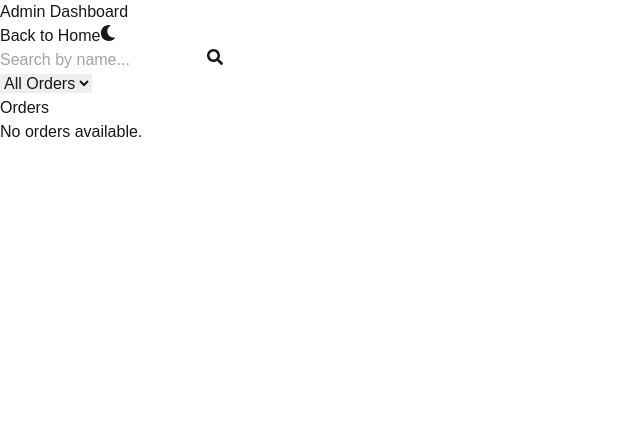
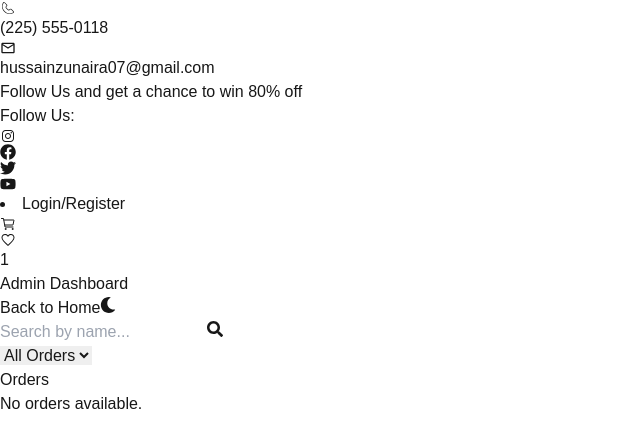
Before and after one commit to zunaira-45/ecommerce-web, a Next.js app: page /dashboard in a window 1280 px wide. Shown: the top 448 px of the page, without its empty margins (0-640 px from the left). Built offline with nearby package versions, Linux system fonts and the light colour scheme.

Commit message:
Update page.tsx

```diff
--- a/src/app/dashboard/page.tsx
+++ b/src/app/dashboard/page.tsx
@@ -2,13 +2,19 @@
 
 import React, { useEffect, useState } from "react";
 import { useRouter } from "next/navigation";
-import { FaSearch, FaMoon, FaSun, FaDownload, FaEye } from "react-icons/fa";
+import { FaSearch, FaMoon, FaSun, FaEye } from "react-icons/fa";
 import { toast } from "react-toastify";
+import Topbar from "../Components/Topbar";
 
 interface Order {
   id: string;
   cart: { id: string; title: string; price: number; imageUrl: string }[];
-  billingInfo: { name: string; address: string; postalCode: string; paymentMethod: string };
+  billingInfo: {
+    name: string;
+    address: string;
+    postalCode: string;
+    paymentMethod: string;
+  };
   status: string;
   totalPrice: number;
 }
@@ -20,7 +26,6 @@ const AdminDashboard: React.FC = () => {
   const [darkMode, setDarkMode] = useState(false);
   const [selectedOrder, setSelectedOrder] = useState<Order | null>(null);
   const router = useRouter();
-
 
   useEffect(() => {
     const storedOrders = JSON.parse(localStorage.getItem("orders") || "[]");
@@ -46,9 +51,17 @@ const AdminDashboard: React.FC = () => {
   });
 
   return (
-    <div className={`min-h-screen ${darkMode ? "bg-gray-900 text-white" : "bg-gray-100 text-gray-800"} flex flex-col`}>
-
-      <div className={`p-4 shadow-md flex justify-between items-center ${darkMode ? "bg-gray-800" : "bg-blue-900 text-white"}`}>
+    <div
+      className={`min-h-screen ${
+        darkMode ? "bg-gray-900 text-white" : "bg-gray-100 text-gray-800"
+      } flex flex-col`}
+    >
+      <Topbar/>
+      <div
+        className={`p-4 shadow-md flex justify-between items-center ${
+          darkMode ? "bg-gray-800" : "bg-blue-900 text-white"
+        }`}
+      >
         <h1 className="text-xl font-bold">Admin Dashboard</h1>
         <div className="flex items-center space-x-3">
           <button
@@ -153,6 +166,22 @@ const AdminDashboard: React.FC = () => {
           <p className="text-gray-600">No orders available.</p>
         )}
       </div>
+
+
+      {selectedOrder && (
+        <div className="fixed inset-0 bg-black bg-opacity-50 flex justify-center items-center">
+          <div className="bg-white p-6 rounded shadow-lg max-w-lg">
+            <h2 className="text-2xl font-bold mb-4">Order Details</h2>
+            <p><strong>Order ID:</strong> {selectedOrder.id}</p>
+            <p><strong>Customer:</strong> {selectedOrder.billingInfo.name}</p>
+            <p><strong>Total Price:</strong> ${selectedOrder.totalPrice.toFixed(2)}</p>
+            <p><strong>Address:</strong> {selectedOrder.billingInfo.address}</p>
+            <button onClick={() => setSelectedOrder(null)} className="mt-4 bg-red-500 text-white p-2 rounded">
+              Close
+            </button>
+          </div>
+        </div>
+      )}
     </div>
   );
 };
```
